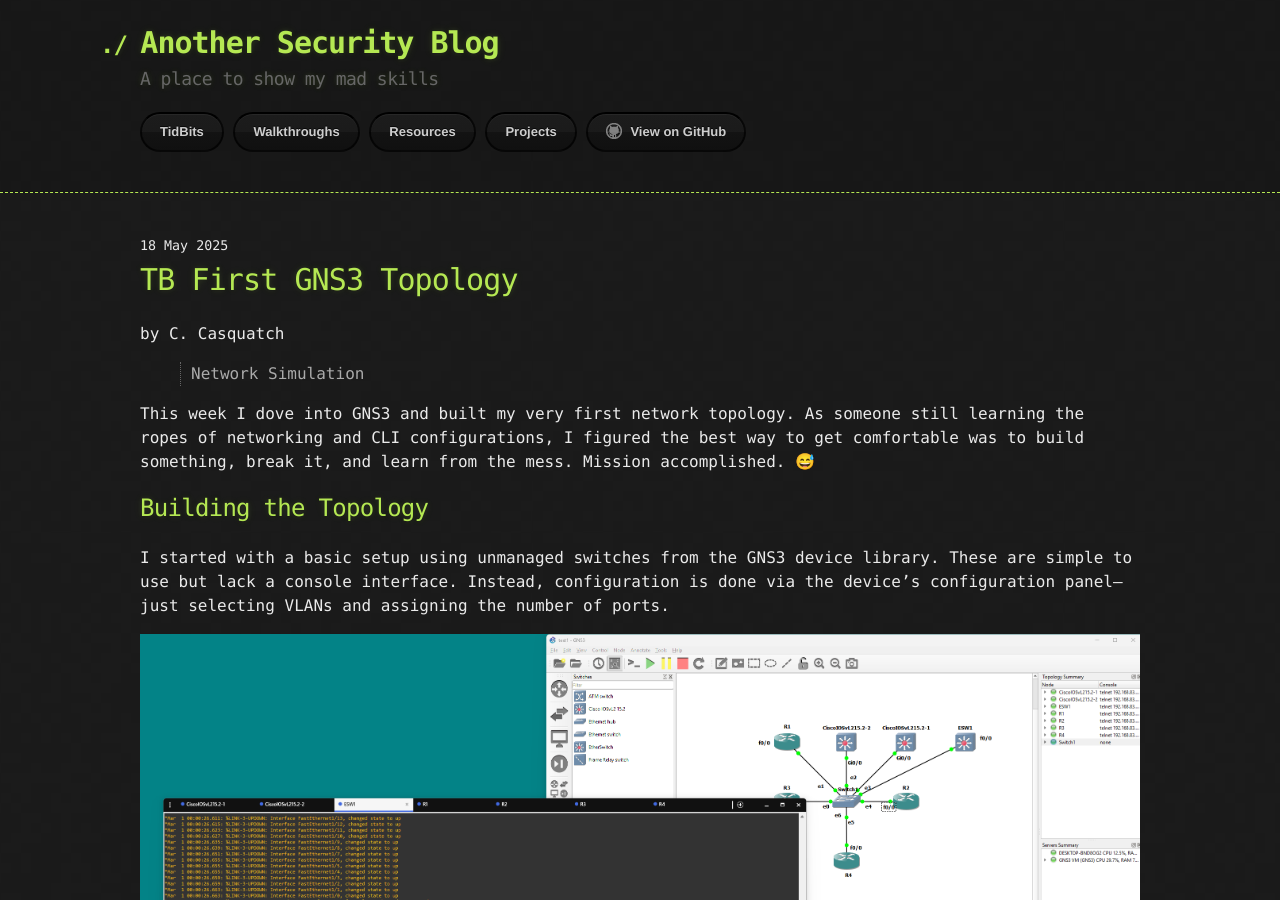
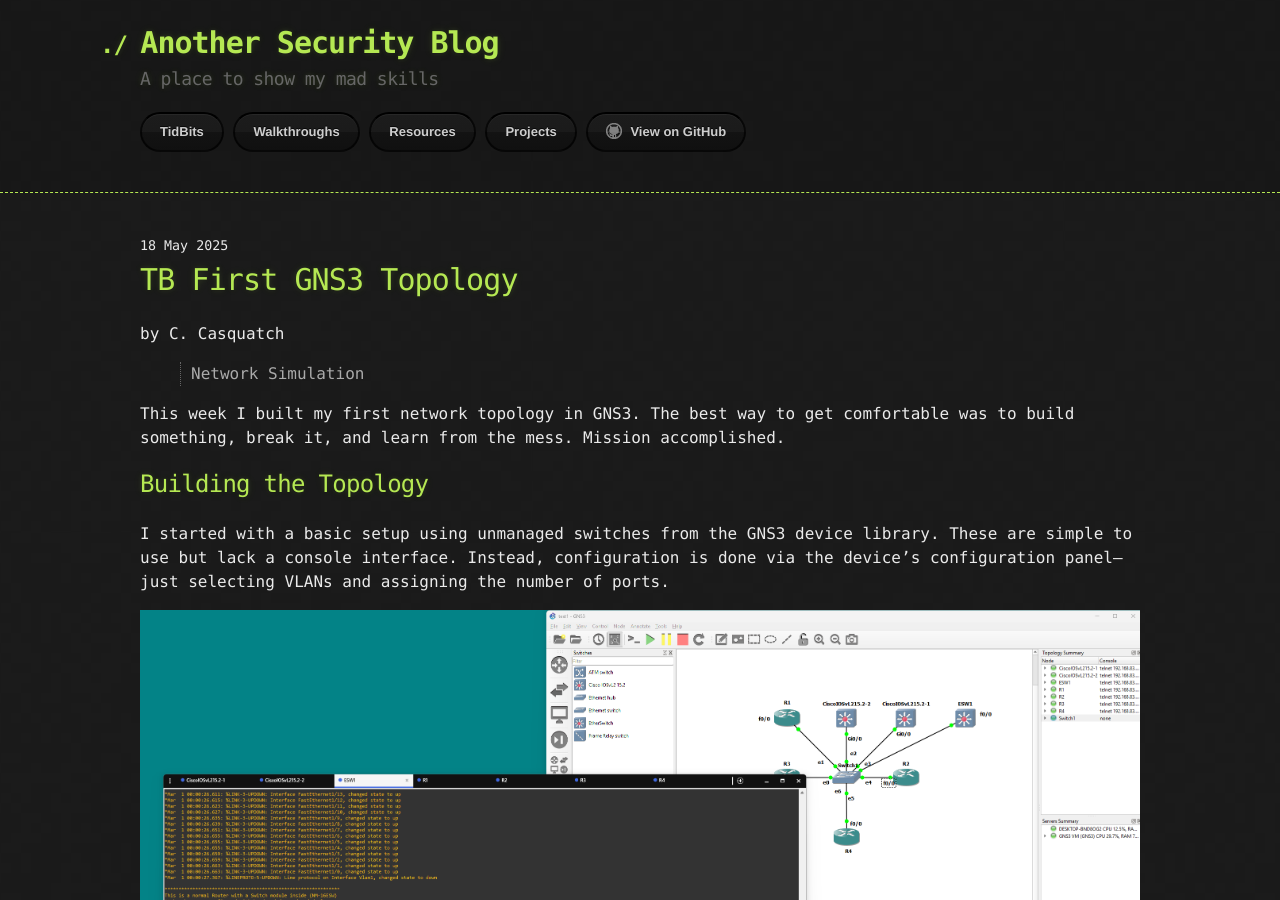
Before and after one commit to CyberCasquatch/cybercasquatch.github.io, a Jekyll site: the page built from _posts/TidBits/2025-05-18-FirstGNS3.md, in a window 1280 px wide and 900 px high. Built offline with Jekyll 4.4.1, drawn with Linux system fonts in a browser that asks for light colours.

Commit message:
Update 2025-05-18-FirstGNS3.md

```diff
--- a/_posts/TidBits/2025-05-18-FirstGNS3.md
+++ b/_posts/TidBits/2025-05-18-FirstGNS3.md
@@ -9,7 +9,7 @@
 
 > Network Simulation
 
-This week I dove into GNS3 and built my very first network topology. As someone still learning the ropes of networking and CLI configurations, I figured the best way to get comfortable was to build something, break it, and learn from the mess. Mission accomplished. 😅
+This week I built my first network topology in GNS3. The best way to get comfortable was to build something, break it, and learn from the mess. Mission accomplished.
 
 ## Building the Topology
 
```
